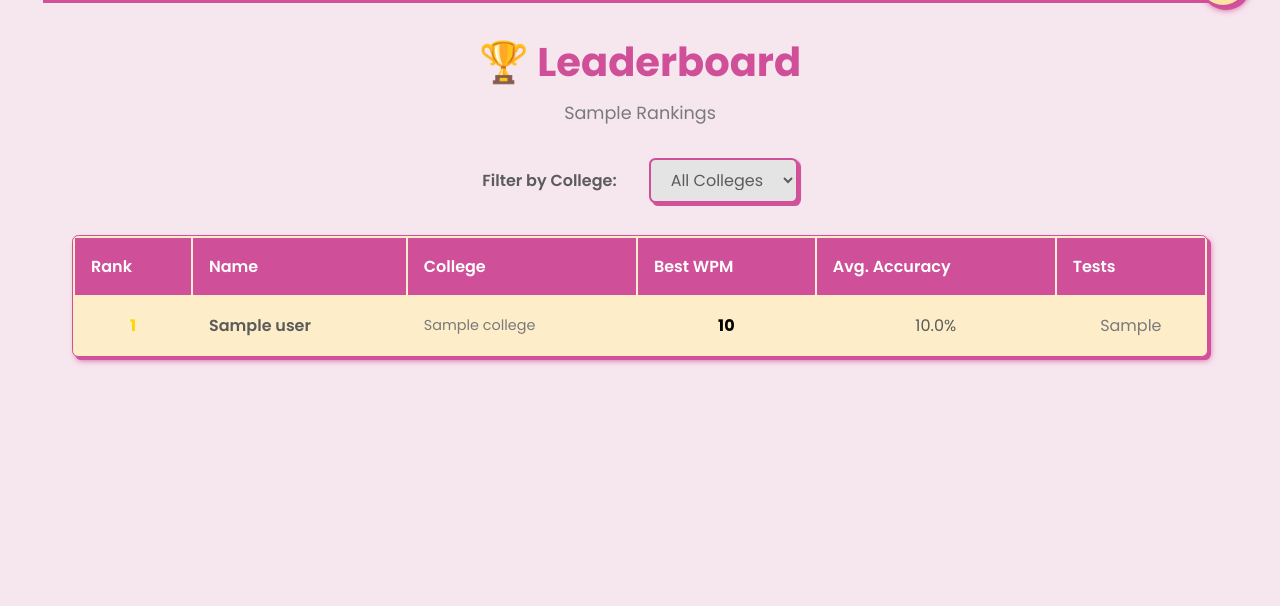
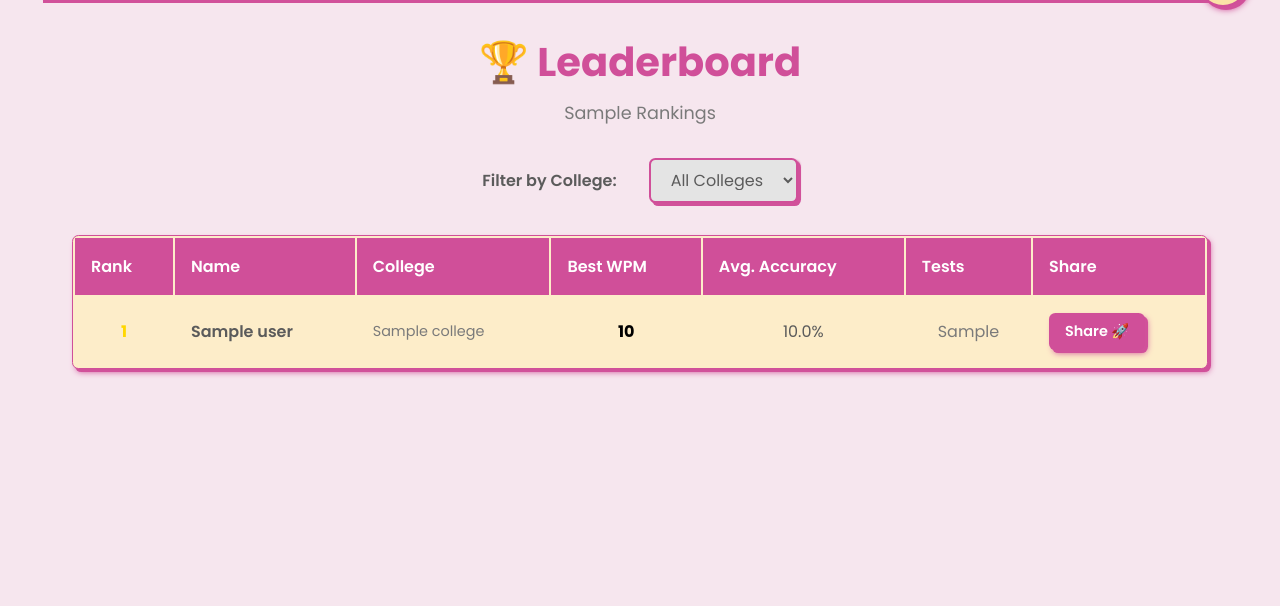
Before and after one commit to NihalSinghBisht/SVKMSTYPE, a Flask app: template templates/leaderboard.html in a window 1280 px wide. Shown: the part 75-681 px from the top of the page. Run offline with Flask 3, Linux system fonts and the light colour scheme; the template is opened without the code that fills it: most values are stand-ins (such as "Sample title", 1, 10 or a date in 2020).

Commit message:
added a share button

```diff
--- a/templates/leaderboard.html
+++ b/templates/leaderboard.html
@@ -257,6 +257,39 @@
             margin-bottom: 1rem;
         }
 
+        .share-button {
+            background-color: var(--primary);
+            color: var(--primary-foreground);
+            border: none;
+            padding: 0.5rem 1rem;
+            border-radius: var(--radius);
+            font-family: var(--font-sans);
+            font-size: 0.9rem;
+            font-weight: 600;
+            cursor: pointer;
+            transition: all 0.2s ease;
+            box-shadow: var(--shadow-lg);
+            display: inline-flex;
+            align-items: center;
+            gap: 0.5rem;
+        }
+
+        .share-button:hover {
+            transform: translateY(-2px);
+            box-shadow: var(--shadow-xl);
+            background-color: var(--accent);
+            color: var(--accent-foreground);
+        }
+
+        .share-button:active {
+            transform: translateY(0);
+        }
+
+        .share-button.copied {
+            background-color: var(--accent);
+            color: var(--accent-foreground);
+        }
+
         @media (max-width: 768px) {
             .leaderboard-container {
                 padding: 0 1rem;
@@ -359,6 +392,7 @@
                             <th>Best WPM</th>
                             <th>Avg. Accuracy</th>
                             <th>Tests</th>
+                            <th>Share</th>
                         </tr>
                     </thead>
                     <tbody>
@@ -370,6 +404,11 @@
                             <td class="wpm">{{ user.best_wpm|round|int }}</td>
                             <td class="accuracy">{{ "%.1f"|format(user.avg_accuracy) }}%</td>
                             <td class="tests">{{ user.tests_taken }}</td>
+                            <td>
+                                <button class="share-button" onclick="shareResult(this, '{{ user.name }}', '{{ user.college }}', {{ user.best_wpm|round|int }}, {{ user.avg_accuracy }})">
+                                    Share 🚀
+                                </button>
+                            </td>
                         </tr>
                         {% endfor %}
                     </tbody>
@@ -426,6 +465,33 @@
             document.getElementById('music-button').classList.remove('playing');
             isMusicPlaying = false;
         });
+
+        function shareResult(button, name, college, wpm, accuracy) {
+            const shareMessage = `🎯 ${name} from ${college} is crushing it on SVKMS Type!
+
+⚡ Typing Speed: ${wpm} WPM
+✅ Accuracy: ${accuracy.toFixed(1)}%
+
+Think you can beat this score? 👀
+Take the test: https://svkmstype.vercel.app   #forthenonchalants #typingod`;
+
+            // Copy to clipboard
+            navigator.clipboard.writeText(shareMessage).then(function() {
+                // Show success feedback
+                const originalText = button.textContent;
+                button.textContent = 'Copied! ✨';
+                button.classList.add('copied');
+
+                // Reset button after 2 seconds
+                setTimeout(function() {
+                    button.textContent = originalText;
+                    button.classList.remove('copied');
+                }, 2000);
+            }).catch(function(err) {
+                console.error('Could not copy text: ', err);
+                alert('Could not copy to clipboard. Please try again.');
+            });
+        }
     </script>
 </body>
 </html>
```
